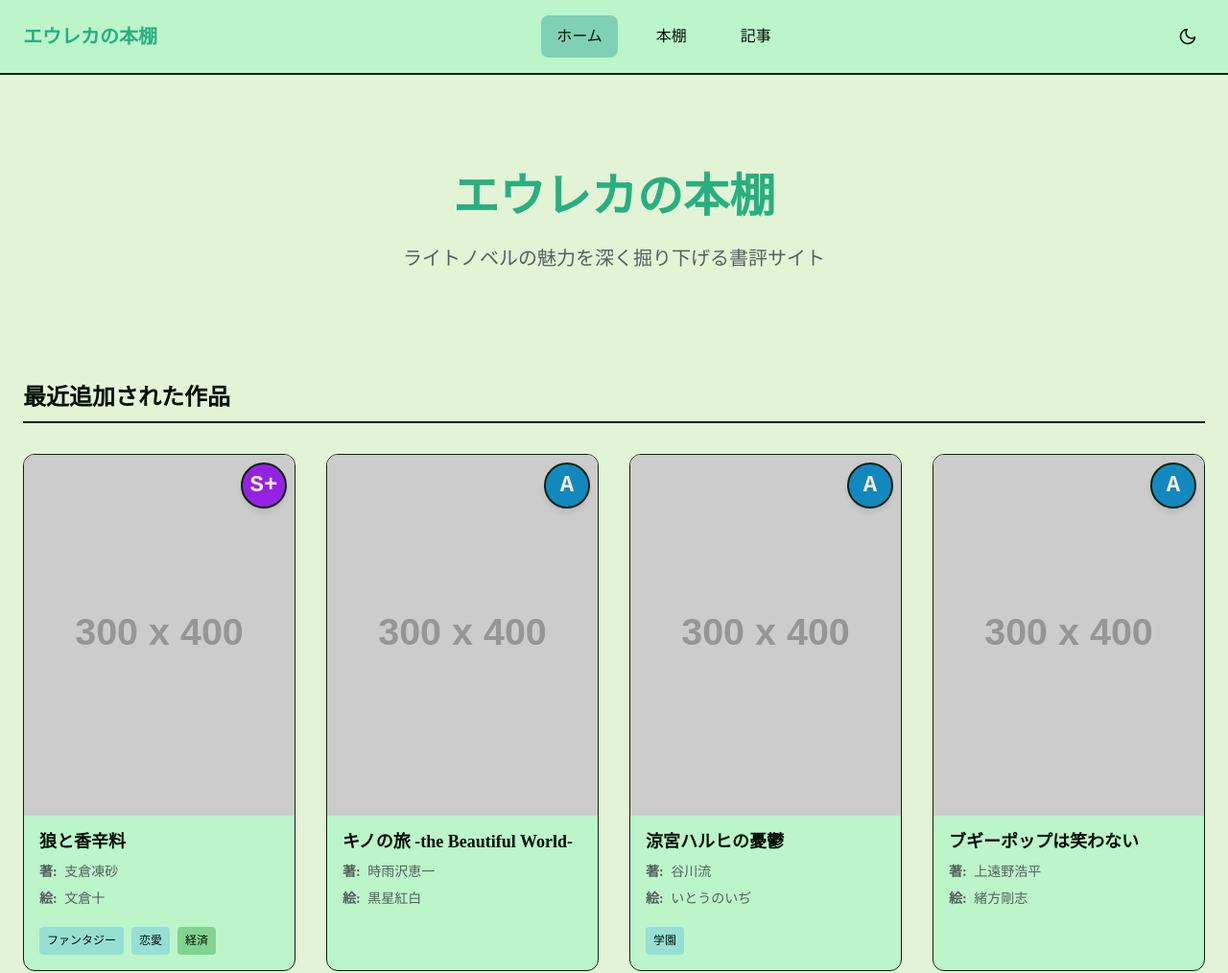
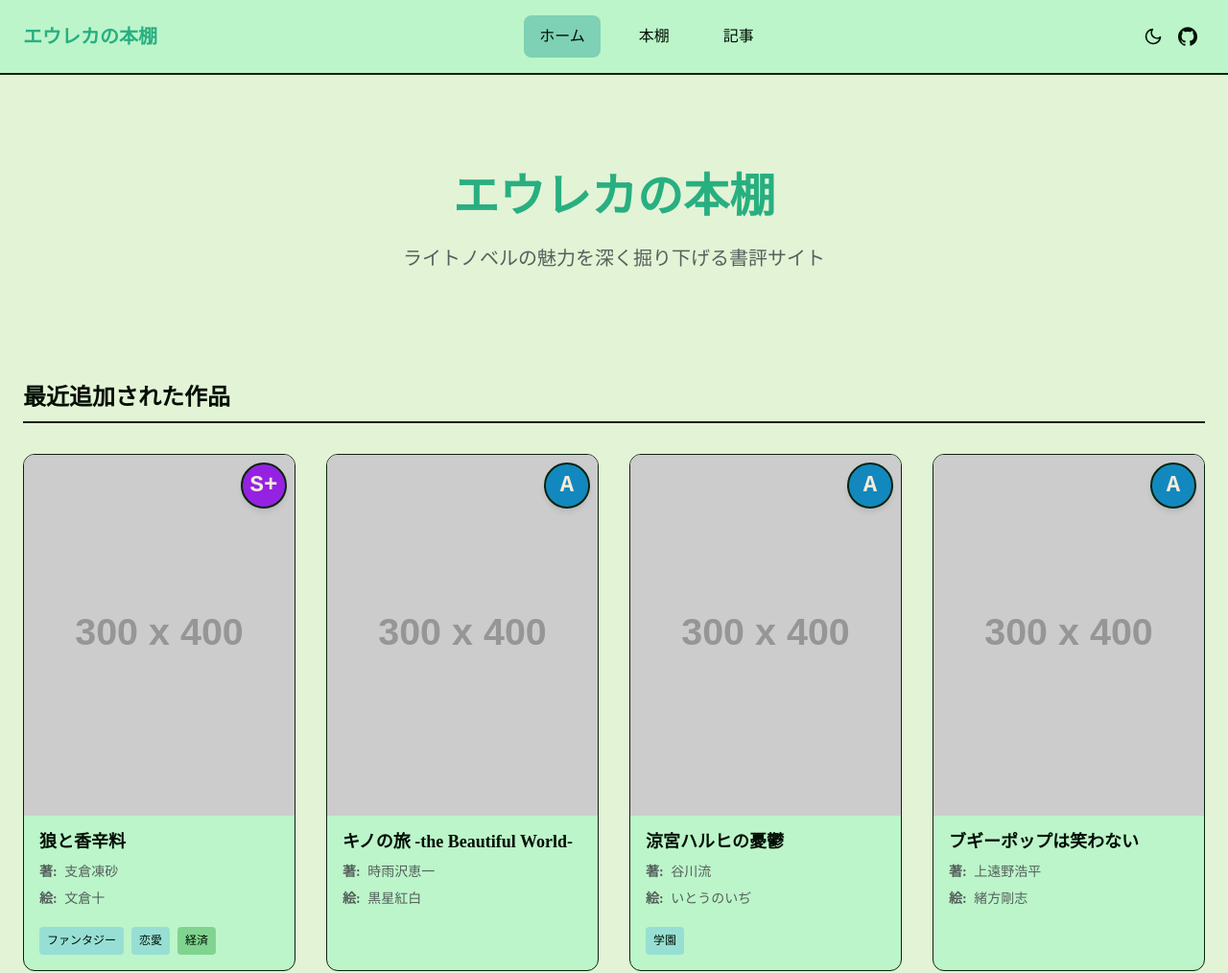
Before and after one commit to haruki-nikaidou/ln-blog, an Astro site: page / in a window 1280 px wide. Shown: the top 1014 px of the page at 96% size. Built offline with nearby package versions, Linux system fonts and the light colour scheme; Astro itself is replaced by a stand-in of ours; placeholder pictures from the web are drawn by us.

Commit message:
small optimization

```diff
--- a/src/components/Navigation.astro
+++ b/src/components/Navigation.astro
@@ -28,6 +28,22 @@
 
     <div class="theme-toggle-wrapper">
       <ThemeToggle client:load />
+      <a
+        aria-label="GitHub"
+        href="https://github.com/haruki-nikaidou/ln-blog"
+        class="github-button"
+      >
+        <svg
+          role="img"
+          viewBox="0 0 24 24"
+          xmlns="http://www.w3.org/2000/svg"
+          fill="currentColor"
+        >
+          <path
+            d="M12 .297c-6.63 0-12 5.373-12 12 0 5.303 3.438 9.8 8.205 11.385.6.113.82-.258.82-.577 0-.285-.01-1.04-.015-2.04-3.338.724-4.042-1.61-4.042-1.61C4.422 18.07 3.633 17.7 3.633 17.7c-1.087-.744.084-.729.084-.729 1.205.084 1.838 1.236 1.838 1.236 1.07 1.835 2.809 1.305 3.495.998.108-.776.417-1.305.76-1.605-2.665-.3-5.466-1.332-5.466-5.93 0-1.31.465-2.38 1.235-3.22-.135-.303-.54-1.523.105-3.176 0 0 1.005-.322 3.3 1.23.96-.267 1.98-.399 3-.405 1.02.006 2.04.138 3 .405 2.28-1.552 3.285-1.23 3.285-1.23.645 1.653.24 2.873.12 3.176.765.84 1.23 1.91 1.23 3.22 0 4.61-2.805 5.625-5.475 5.92.42.36.81 1.096.81 2.22 0 1.606-.015 2.896-.015 3.286 0 .315.21.69.825.57C20.565 22.092 24 17.592 24 12.297c0-6.627-5.373-12-12-12"
+          ></path>
+        </svg>
+      </a>
     </div>
   </nav>
 </header>
@@ -102,4 +118,27 @@
     display: flex;
     align-items: center;
   }
+
+  .github-button {
+    background: transparent;
+    border: none;
+    border-radius: $radius-md;
+    padding: $spacing-sm;
+    cursor: pointer;
+    display: flex;
+    align-items: center;
+    justify-content: center;
+    color: var(--color-text);
+    transition: all 0.2s ease;
+
+    &:hover {
+      background-color: var(--color-highlight);
+    }
+
+    svg {
+      display: block;
+      width: 20px;
+      height: 20px;
+    }
+  }
 </style>
```
Also changed, not shown: src/pages/novel/[id].astro (+15 -27 lines).
